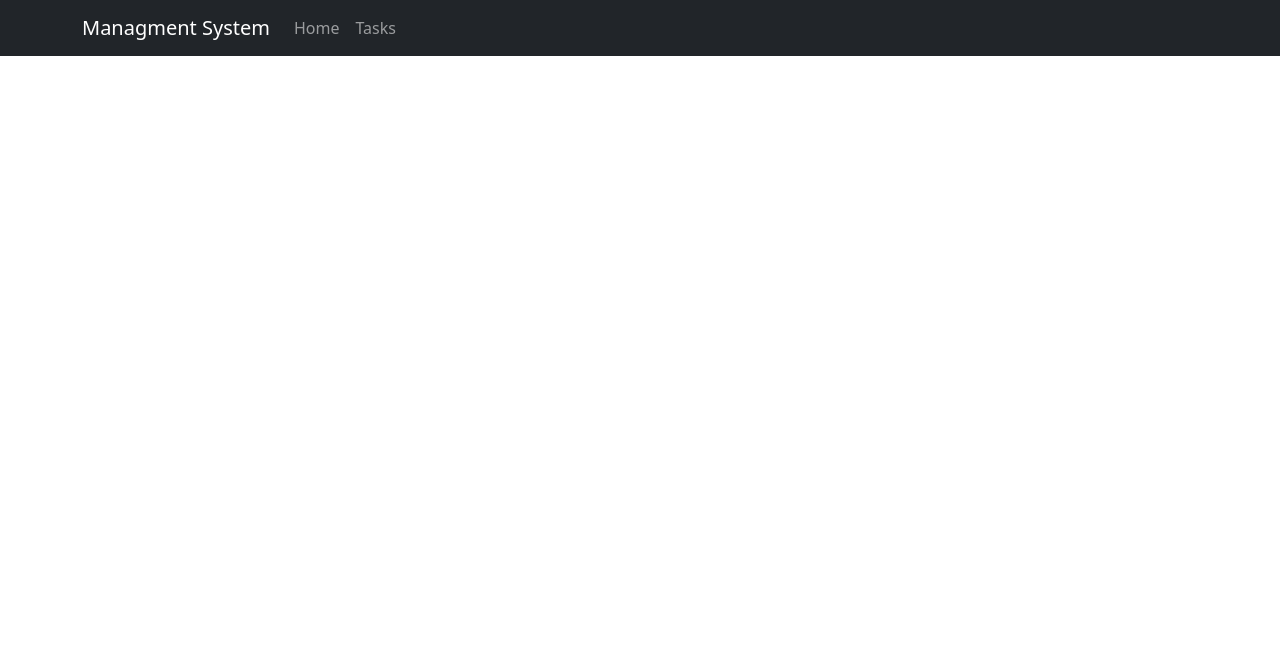
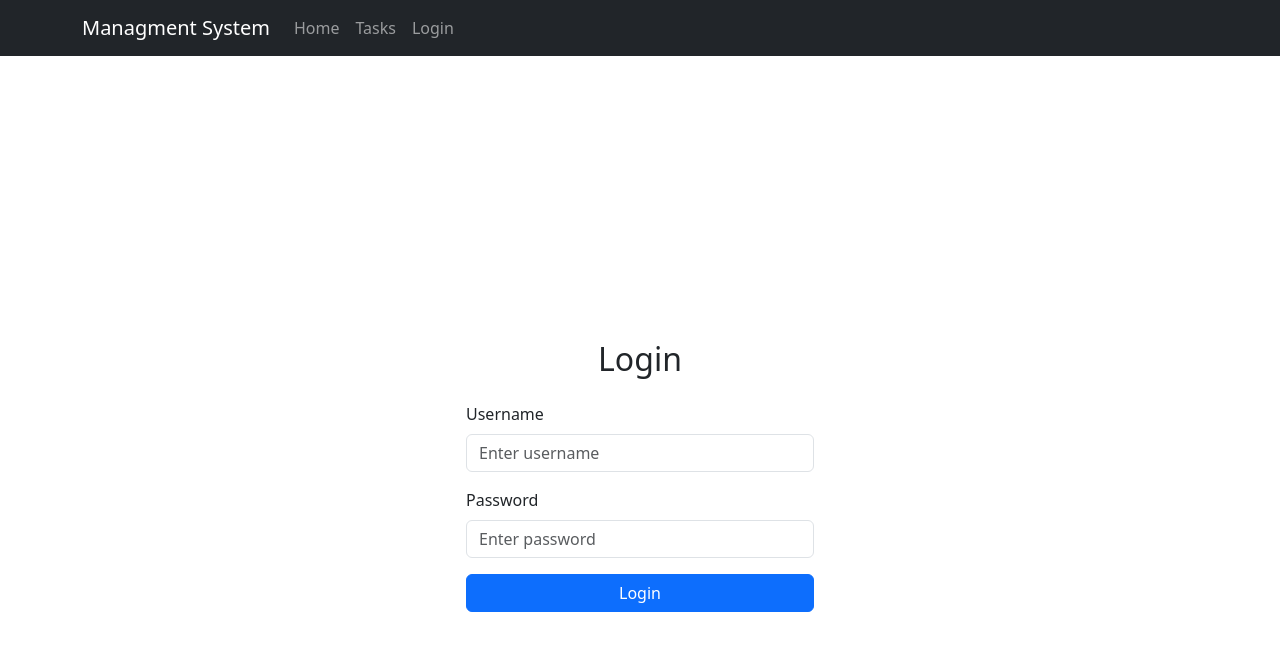
Before and after one commit to Kristian95/managment-app, a React (Create React App) app in the folder react-frontend/: page /login in a window 1280 px wide. Shown: the top 650 px of the page. Built offline with nearby package versions, Linux system fonts and the light colour scheme.

Commit message:
adding login/logout

```diff
--- a/react-frontend/src/App.js
+++ b/react-frontend/src/App.js
@@ -1,11 +1,18 @@
 // src/App.js
-import React from 'react';
+import React, {useState} from 'react';
 import { Navbar, Nav, Container } from 'react-bootstrap';
 import { BrowserRouter as Router, Route, Routes, Link } from 'react-router-dom'; // Import Router components
 import Tasks from './components/task/task';  // Import the Tasks component
 import Dashboard from './components/home/dashboard';
+import Login from './components/auth/loginForm'; // Import Login component
+import Logout from './components/auth/loginForm'; // Import Logout component
 
 function App() {
+  const [isAuthenticated, setIsAuthenticated] = useState(false); // Authentication state
+
+  const handleLogin = () => setIsAuthenticated(true);  // Set logged-in state
+  const handleLogout = () => setIsAuthenticated(false);
+
   return (
     <Router>
       <div className="App">
@@ -16,6 +23,11 @@ function App() {
             <Nav className="me-auto">
               <Nav.Link as={Link} to="/">Home</Nav.Link> {/* Link to Home */}
               <Nav.Link as={Link} to="/tasks">Tasks</Nav.Link> {/* Link to Tasks */}
+              {!isAuthenticated ? (
+                <Nav.Link as={Link} to="/login">Login</Nav.Link>
+              ) : (
+                <Nav.Link as={Link} to="/logout">Logout</Nav.Link>
+              )}
             </Nav>
           </Container>
         </Navbar>
@@ -26,6 +38,8 @@ function App() {
           <Routes>
             <Route path="/" element= {<Dashboard /> } />  {/* Home page */}
             <Route path="/tasks" element={<Tasks />} />  {/* Render Tasks component when clicked */}
+            <Route path="/login" element={<Login onLogin={handleLogin} />} /> {/* Login page */}
+            <Route path="/logout" element={<Logout onLogout={handleLogout} />} /> {/* Logout page */}
           </Routes>
         </div>
       </div>
--- /dev/null
+++ b/react-frontend/src/components/auth/loginForm.js
@@ -0,0 +1,66 @@
+import React, { useState } from 'react';
+import { useNavigate } from 'react-router-dom';
+import { Form, Button, Container, Row, Col } from 'react-bootstrap';
+
+const Login = ({ onLogin }) => {
+  const [username, setUsername] = useState('');
+  const [password, setPassword] = useState('');
+  const navigate = useNavigate();
+
+  const handleLogin = async (e) => {
+    e.preventDefault();
+    try {
+      const response = await fetch('http://localhost:4000/login', {
+        method: 'POST',
+        headers: { 'Content-Type': 'application/x-www-form-urlencoded' },
+        body: new URLSearchParams({ username, password }),
+        credentials: 'include', // Include cookies
+      });
+      const data = await response.json();
+
+      if (response.ok) {
+        onLogin(); // Update auth state
+        navigate('/'); // Redirect to home
+      } else {
+        alert(data.error || 'Login failed');
+      }
+    } catch (error) {
+      console.error('Error:', error);
+    }
+  };
+
+  return (
+    <Container className="d-flex justify-content-center align-items-center" style={{ minHeight: '100vh' }}>
+      <Row className="w-100">
+        <Col md={4} className="mx-auto">
+          <h2 className="text-center mb-4">Login</h2>
+          <Form onSubmit={handleLogin}>
+            <Form.Group className="mb-3" controlId="formUsername">
+              <Form.Label>Username</Form.Label>
+              <Form.Control
+                type="text"
+                placeholder="Enter username"
+                value={username}
+                onChange={(e) => setUsername(e.target.value)}
+              />
+            </Form.Group>
+            <Form.Group className="mb-3" controlId="formPassword">
+              <Form.Label>Password</Form.Label>
+              <Form.Control
+                type="password"
+                placeholder="Enter password"
+                value={password}
+                onChange={(e) => setPassword(e.target.value)}
+              />
+            </Form.Group>
+            <Button variant="primary" type="submit" className="w-100">
+              Login
+            </Button>
+          </Form>
+        </Col>
+      </Row>
+    </Container>
+  );
+};
+
+export default Login;
```
Also changed, not shown: react-frontend/src/components/auth/logoutButton.js (added, +23 -0 lines), 2 other files (tests, documents, lock files or other folders).
